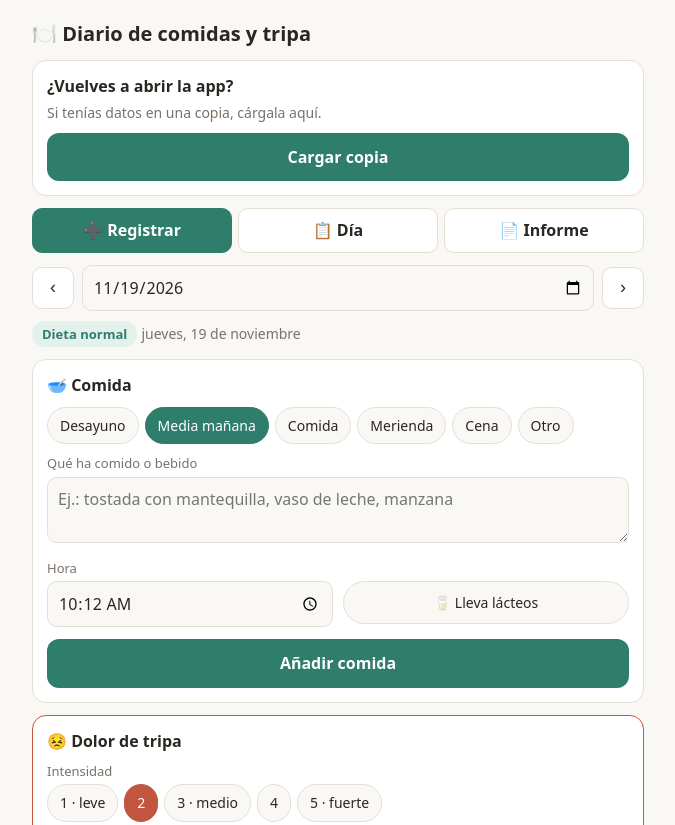
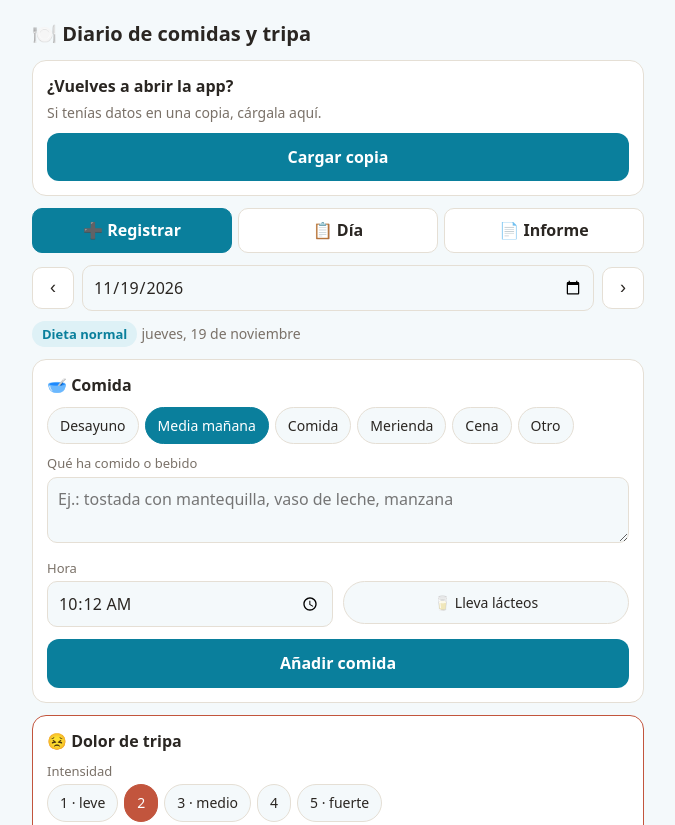
Before and after one commit to montsecuadros/jokuak, a plain HTML site: page comida/index.html in a window 1280 px wide. Shown: the top 825 px of the page, without its empty margins (302-977 px from the left). Drawn offline with Linux system fonts and the light colour scheme.

Commit message:
Updated index.html

```diff
--- a/comida/index.html
+++ b/comida/index.html
@@ -4,7 +4,7 @@
 <title>Diario de comidas y dolor de tripa (con hoja de Google)</title>
 <link rel="icon" href="data:,">
 <style>
-:root{--bg:#faf8f4;--card:#fff;--tx:#2a2622;--mu:#7a7168;--ac:#2f7d6b;--ac2:#e3f1ed;--pn:#c2553d;--pn2:#fbece8;--bd:#e5dfd5;color-scheme:light;box-sizing:border-box;padding-top:env(safe-area-inset-top,0px);padding-bottom:env(safe-area-inset-bottom,0px)}
+:root{--bg:#f4f9fb;--card:#fff;--tx:#2a2622;--mu:#7a7168;--ac:#2f7d6b;--ac2:#e3f1ed;--pn:#c2553d;--pn2:#fbece8;--bd:#e5dfd5;color-scheme:light;box-sizing:border-box;padding-top:env(safe-area-inset-top,0px);padding-bottom:env(safe-area-inset-bottom,0px)}
 @media (prefers-color-scheme:dark){:root:not([data-theme="light"]){--bg:#1b1917;--card:#262321;--tx:#efe9e1;--mu:#a39a90;--ac:#5cbfa8;--ac2:#243a35;--pn:#e8836b;--pn2:#3b2722;--bd:#3a3531;color-scheme:dark}}
 :root[data-theme="dark"]{--bg:#1b1917;--card:#262321;--tx:#efe9e1;--mu:#a39a90;--ac:#5cbfa8;--ac2:#243a35;--pn:#e8836b;--pn2:#3b2722;--bd:#3a3531;color-scheme:dark}
 *{box-sizing:border-box}
@@ -14,7 +14,7 @@ h1{font-size:20px;margin:6px 0 12px}
 h2{font-size:16px;margin:0 0 10px}
 .tabs{display:flex;gap:6px;margin-bottom:12px}
 .tabs button{flex:1;padding:10px 4px;border:1px solid var(--bd);background:var(--card);color:var(--tx);border-radius:10px;font:inherit;font-weight:600}
-.tabs button.on{background:var(--ac);color:#fff;border-color:var(--ac)}
+.tabs button.on{background:var(--ac);color:var(--onac,#fff);border-color:var(--ac)}
 .card{background:var(--card);border:1px solid var(--bd);border-radius:14px;padding:14px;margin-bottom:12px}
 .card.pain{border-color:var(--pn)}
 .nav{display:flex;align-items:center;gap:8px;margin-bottom:10px}
@@ -27,10 +27,10 @@ input,textarea{font:inherit;color:var(--tx);background:var(--bg);border:1px soli
 label{display:block;font-size:13px;color:var(--mu);margin:10px 0 4px}
 .chips{display:flex;flex-wrap:wrap;gap:6px}
 .chip{padding:8px 12px;border-radius:99px;border:1px solid var(--bd);background:var(--bg);color:var(--tx);font:inherit;font-size:14px}
-.chip.on{background:var(--ac);color:#fff;border-color:var(--ac)}
+.chip.on{background:var(--ac);color:var(--onac,#fff);border-color:var(--ac)}
 .pain .chip.on{background:var(--pn);border-color:var(--pn)}
 .row{display:flex;gap:10px}.row>*{flex:1}
-.go{width:100%;margin-top:12px;padding:13px;border:0;border-radius:12px;background:var(--ac);color:#fff;font:inherit;font-weight:700}
+.go{width:100%;margin-top:12px;padding:13px;border:0;border-radius:12px;background:var(--ac);color:var(--onac,#fff);font:inherit;font-weight:700}
 .pain .go{background:var(--pn)}
 .it{display:flex;gap:10px;align-items:flex-start;padding:10px 0;border-bottom:1px solid var(--bd)}
 .it:last-child{border:0}
@@ -57,10 +57,10 @@ const esc=s=>String(s).replace(/[&<>"]/g,c=>({'&':'&amp;','<':'&lt;','>':'&gt;',
 const MEALS=['Desayuno','Media mañana','Comida','Merienda','Cena','Otro'];
 const SYM=['Hinchazón','Gases','Diarrea','Estreñimiento','Náuseas','Vómitos'];
 const KEY='diario-tripa-v1';
-let S={entries:[],start:'2026-11-20',name:'',tab:'reg',day:ymd(new Date()),url:'',key:'',del:[],last:0,dev:'',err:false,pw:null,locked:false,hid:0};
-try{const r=localStorage.getItem(KEY);if(r){const o=JSON.parse(r);S.entries=o.entries||[];S.start=o.start||S.start;S.name=o.name||'';S.bk=o.bk||0;S.url=o.url||'';S.key=o.key||'';S.del=o.del||[];S.last=o.last||0;S.dev=o.dev||'';S.pw=o.pw||null;S.locked=!!S.pw}}catch(e){}
+let S={entries:[],start:'2026-11-20',name:'',tab:'reg',day:ymd(new Date()),url:'',key:'',del:[],last:0,dev:'',err:false,pw:null,locked:false,hid:0,th:'turquesa',mode:'auto'};
+try{const r=localStorage.getItem(KEY);if(r){const o=JSON.parse(r);S.entries=o.entries||[];S.start=o.start||S.start;S.name=o.name||'';S.bk=o.bk||0;S.url=o.url||'';S.key=o.key||'';S.del=o.del||[];S.last=o.last||0;S.dev=o.dev||'';S.pw=o.pw||null;S.locked=!!S.pw;S.th=o.th||'turquesa';S.mode=o.mode||'auto'}}catch(e){}
 if(!S.dev)S.dev=Math.random().toString(36).slice(2,8);
-function save(){try{localStorage.setItem(KEY,JSON.stringify({entries:S.entries,start:S.start,name:S.name,bk:S.bk||0,url:S.url,key:S.key,del:S.del,last:S.last,dev:S.dev,pw:S.pw}))}catch(e){}}
+function save(){try{localStorage.setItem(KEY,JSON.stringify({entries:S.entries,start:S.start,name:S.name,bk:S.bk||0,url:S.url,key:S.key,del:S.del,last:S.last,dev:S.dev,pw:S.pw,th:S.th,mode:S.mode}))}catch(e){}}
 function toast(t,ms){const e=$('#toast');e.textContent=t;e.hidden=false;clearTimeout(toast.t);toast.t=setTimeout(()=>e.hidden=true,ms||1800)}
 const sl=d=>d>=S.start;
 const phase=d=>sl(d)?'Sin lactosa':'Dieta normal';
@@ -124,10 +124,11 @@ function repView(){return `<div class="card noprint"><label style="margin-top:0"
  <div class="card"><textarea class="rep" id="rep" readonly>${esc(report())}</textarea>
  <div class="row noprint" style="margin-top:10px"><button class="go" style="margin:0" data-a="copy">Copiar</button><button class="go" style="margin:0" data-a="share">Compartir</button><button class="go" style="margin:0" data-a="print">Imprimir / PDF</button></div></div>
  <div class="card noprint"><h2>🔀 Unir con el diario de otro móvil</h2><p class="mu" style="margin-top:0">1) Pulsa «Copiar mis datos» y envíaselo por WhatsApp a la otra persona.<br>2) Pega aquí el código que te envíe ella y pulsa «Unir». Se añade lo que falte y se omiten los duplicados.</p><button class="go" style="margin:0 0 10px" data-a="exp">Copiar mis datos</button><textarea id="imp" rows="3" placeholder="Pega aquí el código del otro móvil (empieza por DIARIO1:)"></textarea><button class="go" data-a="imp">Unir y quitar duplicados</button></div>
+ <div class="card noprint"><h2>🎨 Colores</h2><label style="margin-top:0">Color principal</label><div class="chips">${Object.keys(THEMES).map(k=>`<button class="chip ${S.th==k?'on':''}" data-a="th" data-v="${k}"><span style="display:inline-block;width:10px;height:10px;border-radius:50%;background:${THEMES[k][1]};margin-right:6px;border:1px solid #fff8"></span>${THEMES[k][0]}</button>`).join('')}</div><label>Modo</label><div class="chips">${[['auto','Automático'],['light','Claro'],['dark','Oscuro']].map(m=>`<button class="chip ${(S.mode||'auto')==m[0]?'on':''}" data-a="mode" data-v="${m[0]}">${m[1]}</button>`).join('')}</div></div>
  <div class="card noprint"><h2>🔒 Contraseña de la app</h2>${S.pw?`<p class="mu" style="margin-top:0">Activada. Se pide al abrir la app y tras unos minutos sin usarla.</p><button class="go" style="margin:0 0 12px" data-a="lockNow">Bloquear ahora</button><label>Contraseña actual</label><input type="password" id="pc" autocomplete="off"><label>Nueva contraseña (vacía para quitarla)</label><input type="password" id="pn" autocomplete="off"><button class="go" data-a="chpw">Cambiar o quitar</button>`:`<p class="mu" style="margin-top:0">Pide una contraseña al abrir la app en este móvil.</p><label>Contraseña (mínimo 4 caracteres)</label><input type="password" id="p1" autocomplete="off"><label>Repetir contraseña</label><input type="password" id="p2" autocomplete="off"><button class="go" data-a="setpw">Poner contraseña</button>`}</div>
  <div class="card noprint"><h2>☁️ Hoja de Google</h2><p class="mu" style="margin-top:0">Pega la dirección del script y la clave. Después se sincroniza solo al anotar y al abrir la app.</p><label>Dirección del script (termina en /exec)</label><input id="gu" value="${esc(S.url)}" placeholder="https://script.google.com/macros/s/.../exec"><label>Clave</label><input id="gk" value="${esc(S.key)}"><div class="row" style="margin-top:12px"><button class="go" style="margin:0" data-a="gsave">Guardar y sincronizar</button><button class="go" style="margin:0" data-a="gsync">Sincronizar ahora</button></div><p class="mu" style="color:var(--pn);margin:10px 0 0">${esc(S.errm||'')}</p></div>
  <div class="card noprint"><h2>💾 Copia en un archivo</h2><p class="mu" style="margin-top:0">${S.bk?'Última copia: '+new Date(S.bk).toLocaleString('es-ES'):'Todavía no has guardado ninguna copia.'}${S.entries.length&&!(S.bk&&Date.now()-S.bk<864e5)?' ⚠️ Conviene guardar una copia hoy.':''}</p><div class="row"><button class="go" style="margin:0" data-a="bk">Guardar copia</button><button class="go" style="margin:0" data-a="ld">Cargar copia</button></div><input type="file" id="fil" style="display:none"></div>
- <p class="mu noprint">Versión 4 (15 noviembre). Los datos se guardan en este navegador y dispositivo (y, con «Guardar copia», también en un archivo). Usa siempre el mismo y envía el informe al médico por mensaje o correo.</p>`}
+ <p class="mu noprint">Versión 7 (19 nov). Los datos se guardan en este navegador y dispositivo (y, con «Guardar copia», también en un archivo). Usa siempre el mismo y envía el informe al médico por mensaje o correo.</p>`}
 
 function render(){if(S.locked){if(!$('#lp'))lockView();return}
  $('#app').innerHTML=cloud()+tabs()+(S.tab=='reg'?regView():S.tab=='dia'?diaView():repView())}
@@ -158,6 +159,8 @@ document.addEventListener('click',ev=>{
  else if(a=='gsave'){S.url=$('#gu').value.trim();S.key=$('#gk').value.trim();save();sync(true)}
  else if(a=='gsync')sync(true);
  else if(a=='unlock')doUnlock();
+ else if(a=='th'){S.th=v;save();applyTheme();render()}
+ else if(a=='mode'){S.mode=v;save();applyTheme();render()}
  else if(a=='lockNow'){S.locked=true;render()}
  else if(a=='setpw'){const a1=$('#p1').value,a2=$('#p2').value;if(a1.length<4){toast('Mínimo 4 caracteres',3000);return}if(a1!==a2){toast('Las contraseñas no coinciden',3000);return}const sl=Math.random().toString(36).slice(2,10);S.pw={s:sl,h:hp(a1,sl)};save();render();toast('Contraseña activada ✓')}
  else if(a=='chpw'){if(hp($('#pc').value,S.pw.s)!==S.pw.h){toast('La contraseña actual no es correcta',3000);return}const nw=$('#pn').value;if(!nw){S.pw=null;save();render();toast('Contraseña quitada');return}if(nw.length<4){toast('Mínimo 4 caracteres',3000);return}const sl=Math.random().toString(36).slice(2,10);S.pw={s:sl,h:hp(nw,sl)};save();render();toast('Contraseña cambiada ✓')}
@@ -177,6 +180,12 @@ function doMerge(){mergeText($('#imp').value)}
 function mergeText(raw){const m=raw.match(/DIARIO1:([A-Za-z0-9+/=]+)/);let o;try{o=JSON.parse(decodeURIComponent(escape(atob(m[1]))))}catch(e){toast('Código no válido. Pega el texto completo que empieza por DIARIO1:',4000);return}
  let add=0,dup=0;(o.entries||[]).forEach(e=>{if(!e||!e.t||!e.d||!e.h)return;if(e.t=='p')e.sym=e.sym||[];if(S.entries.some(x=>isDup(x,e))){dup++;return}if(S.entries.some(x=>x.id==e.id))e.id=Date.now()*1000+Math.floor(Math.random()*1000);S.entries.push(e);add++});
  if(!S.name&&o.name)S.name=o.name;if(o.start&&S.entries.length==add)S.start=o.start;saveS();render();toast('Añadidos '+add+' registros. Duplicados omitidos: '+dup,5000)}
+const THEMES={turquesa:['Azul turquesa','#0a7f9c','#def1f6','#4cc3dc','#1c3640'],verde:['Verde','#2f7d6b','#e3f1ed','#5cbfa8','#243a35'],azul:['Azul','#2b6cb0','#e4eef9','#6aa9e8','#22344a'],morado:['Morado','#6b4fb0','#ece7f8','#a794e0','#2f2944'],rosa:['Rosa','#b0457a','#f8e6ef','#e58ab4','#412636'],naranja:['Naranja','#b8600c','#fbeedd','#e8a04d','#40301b'],gris:['Gris','#4a5560','#e9ecef','#a8b3bd','#2c3238']};
+function applyTheme(){const r=document.documentElement,m=S.mode||'auto';
+ if(m=='auto')r.removeAttribute('data-theme');else r.setAttribute('data-theme',m);
+ let dark=m=='dark';try{if(m=='auto')dark=matchMedia('(prefers-color-scheme: dark)').matches}catch(e){}
+ const t=THEMES[S.th]||THEMES.turquesa;
+ r.style.setProperty('--ac',dark?t[3]:t[1]);r.style.setProperty('--ac2',dark?t[4]:t[2]);r.style.setProperty('--onac',dark?'#10201f':'#fff')}
 function h53(str,seed){let h1=0xdeadbeef^seed,h2=0x41c6ce57^seed;for(let i=0,ch;i<str.length;i++){ch=str.charCodeAt(i);h1=Math.imul(h1^ch,2654435761);h2=Math.imul(h2^ch,1597334677)}h1=Math.imul(h1^(h1>>>16),2246822507)^Math.imul(h2^(h2>>>13),3266489909);h2=Math.imul(h2^(h2>>>16),2246822507)^Math.imul(h1^(h1>>>13),3266489909);return 4294967296*(2097151&h2)+(h1>>>0)}
 function hp(pw,salt){let x=salt+pw;for(let i=0;i<3000;i++)x=h53(x,i)+salt;return String(x)}
 function lockView(){$('#app').innerHTML=`<div class="card" style="margin-top:40px;text-align:center"><h2>🔒 Diario protegido</h2><p class="mu">Escribe la contraseña para entrar.</p><input type="password" id="lp" autocomplete="off" placeholder="Contraseña" style="text-align:center"><p id="lerr" style="color:var(--pn);min-height:20px;margin:8px 0 0"></p><button class="go" data-a="unlock">Entrar</button><p style="margin-top:14px"><button class="x" style="font-size:14px;text-decoration:underline" data-a="forgot">¿Has olvidado la contraseña?</button></p></div>`;setTimeout(()=>{const l=$('#lp');if(l)l.focus()},50)}
@@ -225,6 +234,7 @@ document.addEventListener('change',ev=>{
 });
 render();
 try{navigator.storage.persist()}catch(e){}
+applyTheme();try{matchMedia('(prefers-color-scheme: dark)').addEventListener('change',applyTheme)}catch(e){}
 if(S.url)sync(false);
 setInterval(()=>{if(S.url&&!document.hidden)sync(false)},60000);
 document.addEventListener('visibilitychange',()=>{if(!document.hidden&&S.url)sync(false)});
```
